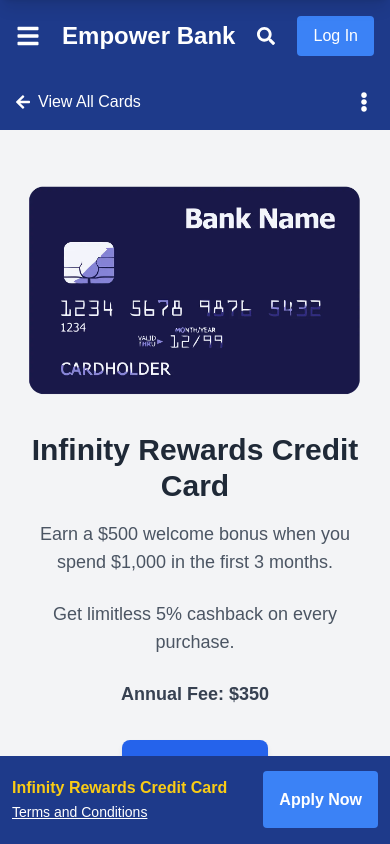
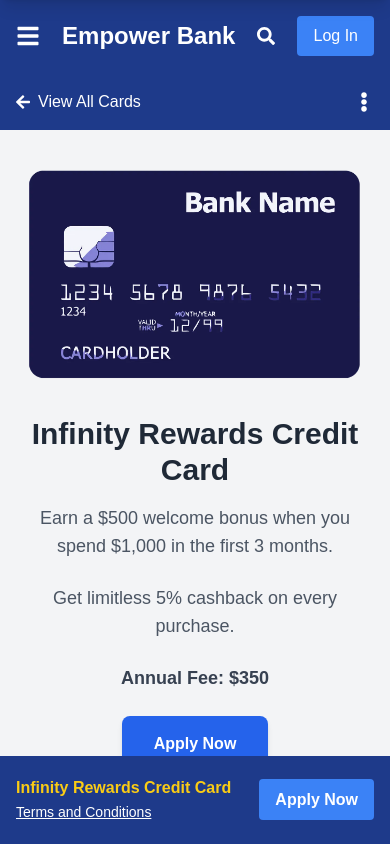
Before and after one commit to RoryDowse/financial-landing-page, a Next.js app: page / in a window 390 px wide. Shown: the top 844 px of the page. Built offline with nearby package versions, Linux system fonts and the light colour scheme.

Commit message:
update sitckyCTA style layout

```diff
--- a/src/app/components/CallToAction.tsx
+++ b/src/app/components/CallToAction.tsx
@@ -6,8 +6,8 @@ export default function CallToAction() {
     return (
         <section className="bg-blue-900 text-white py-12 px-6 text-center">
             <h3 className="text-4xl font-bold mb-10">{callToAction?.name}</h3>
-            <p className="text-lg text-yellow-400 mb-6">{callToAction?.description}</p>
-            <button className="bg-yellow-400 text-blue-900 text-md font-bold mt-4 py-4 px-6 rounded-lg shadow-md hover:bg-yellow-300 transition-colors duration-300">
+            <p className="text-xl text-yellow-400 mb-6">{callToAction?.description}</p>
+            <button className="bg-yellow-400 text-blue-900 text-lg font-bold mt-4 py-4 px-6 rounded-lg shadow-md hover:bg-yellow-300 transition-colors duration-300">
                 <a
                     href={callToAction?.applyNowLink}
                     aria-label={`Apply Now for the ${InfinityRewardsCard.name} Credit Card`}
--- a/src/app/components/Hero.tsx
+++ b/src/app/components/Hero.tsx
@@ -8,7 +8,7 @@ export default function Hero() {
     const heroCard = InfinityRewardsCard.hero?.[0];
 
     return (
-        <section className="relative bg-gray-100 text-gray-800 px-6 py-12 lg:px-12 lg:py-24">
+        <section className="relative bg-gray-100 text-gray-800 px-6 py-8 lg:px-12 lg:py-24">
             {heroCard?.image && (
             <Image
                 // use correct syntax for destructuring in Next.js
@@ -43,7 +43,7 @@ export default function Hero() {
                         href={heroCard?.applyNowLink ?? '/'}
                         aria-label={`Apply Now for the ${heroCard?.name}`}
                     >
-                        <button className="bg-blue-600 mt-4 text-white font-bold py-4 px-8 rounded-lg shadow-md hover:bg-blue-700 transition">
+                        <button className="bg-blue-600 mt-2 text-white font-bold py-4 px-8 rounded-lg shadow-md hover:bg-blue-700 transition">
                             Apply Now
                         </button>
                     </Link>
--- a/src/app/components/StickyCTA.tsx
+++ b/src/app/components/StickyCTA.tsx
@@ -1,26 +1,32 @@
 import { InfinityRewardsCard } from "@/app/models/CreditCard";
 
 export default function StickyCTA() {
+    const callToAction = InfinityRewardsCard.callToAction?.[0];
+
     return (
-        <div className="sticky bottom-0 z-10 bg-blue-900 text-white py-5 pl-3 sm:hidden">
+        <div className="sticky bottom-0 z-10 bg-blue-900 text-white py-5 px-4 sm:hidden">
+            <div className="flex items-center justify-between">
+                {/* Text Section */}
+                <div className="space-y-2">
                     <p className="text-yellow-400 font-bold">{InfinityRewardsCard.name}</p>
                     <a
-                href={InfinityRewardsCard.callToAction?.[0].termsLink}
+                        href={callToAction?.termsLink}
                         className="underline text-sm">
                         Terms and Conditions
                     </a>
-            <br />
-            <div className="absolute right-3 bottom-8">
-                <button>
+                </div>
+
+                {/* Button Section */}
+                <div>
                     <a
-                        href={InfinityRewardsCard.callToAction?.[0].applyNowLink}
+                        href={callToAction?.applyNowLink}
                         aria-label={`Apply Now for the ${InfinityRewardsCard.name}`}
-                        className="bg-blue-500 text-white font-bold py-5 px-4 rounded hover:bg-blue-700 transition duration-300 ease-in-out"
+                        className="bg-blue-500 text-white font-bold py-3 px-4 rounded hover:bg-blue-700 transition duration-300 ease-in-out"
                     >
                         Apply Now
                     </a>
-                </button>
                 </div>
             </div>
-    )
+        </div>
+    );
 }
```
Lines whose indentation alone changed are shown as unchanged.
